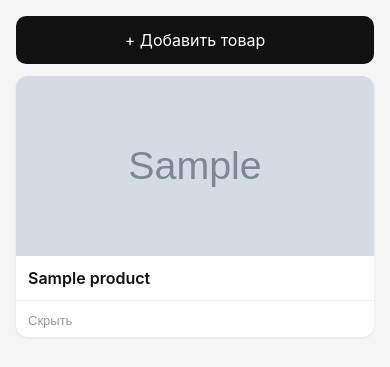
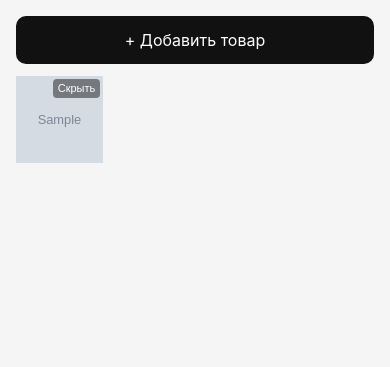
Before and after one commit to yushakov/eligale, a Django app: template templates/mobile2/category_detail.html in a window 390 px wide. Shown: the part 52-419 px from the top of the page. Run offline with Django 5.2, Linux system fonts and the light colour scheme; tables that the repository leaves empty hold one stand-in row (values such as "Sample post"); the template is opened without the code that fills it: values that come from a table or form of the project are taken from there, most other values are stand-ins (such as "Sample title", 1, 10 or a date in 2020); grey boxes marked "Sample" are stand-in pictures; parts of the project's set-up code (start-up, migrations or seed data) failed here and were passed over.

Commit message:
Redesign mobile2 category detail as 4-column image grid
Products now shown as square tiles (4 per row) without names.
Hide/show toggle stays as a small overlay button in the top-right corner.

Co-Authored-By: Claude Sonnet 4.6 <noreply@anthropic.com>

```diff
--- a/templates/mobile2/category_detail.html
+++ b/templates/mobile2/category_detail.html
@@ -4,28 +4,75 @@
 {% block back %}<a href="{% url 'mobile2_home' %}">←</a>{% endblock %}
 
 {% block content %}
+<style>
+.products-grid {
+    display: grid;
+    grid-template-columns: repeat(4, 1fr);
+    gap: 3px;
+    margin-top: 12px;
+}
+.prod-tile {
+    position: relative;
+    aspect-ratio: 1;
+    background: #eee;
+}
+.prod-tile.card-hidden {
+    opacity: 0.4;
+}
+.prod-tile a {
+    display: block;
+    width: 100%;
+    height: 100%;
+}
+.prod-tile img {
+    width: 100%;
+    height: 100%;
+    object-fit: cover;
+    display: block;
+}
+.prod-tile .no-img {
+    width: 100%;
+    height: 100%;
+    background: #ddd;
+}
+.prod-toggle {
+    position: absolute;
+    top: 3px;
+    right: 3px;
+    background: rgba(0,0,0,0.45);
+    color: white;
+    border: none;
+    border-radius: 4px;
+    font-size: 11px;
+    padding: 2px 5px;
+    cursor: pointer;
+    line-height: 1.4;
+    z-index: 1;
+}
+</style>
+
 <a href="{% url 'mobile2_product_add' category.id %}" class="btn">+ Добавить товар</a>
 
 {% if products %}
+    <div class="products-grid">
     {% for product in products %}
-    <div class="card{% if product.is_hidden %} card-hidden{% endif %}" id="prod-{{ product.id }}">
-        <a href="{% url 'mobile2_product_detail' product.id %}">
-            {% if product.cover_key %}
-            <img class="card-img" src="{{ public_base }}/{{ product.cover_key }}" alt="{{ product.name }}">
-            {% else %}
-            <div style="height:80px;background:#eee;"></div>
-            {% endif %}
-            <div class="card-body">
-                <div class="card-title">{{ product.name }}</div>
-            </div>
-        </a>
-        <div class="card-footer">
-            <button class="toggle-btn" data-url="{% url 'mobile_product_toggle_hidden' product.id %}" data-id="prod-{{ product.id }}" onclick="toggleHidden(this)">
+        <div class="prod-tile{% if product.is_hidden %} card-hidden{% endif %}" id="prod-{{ product.id }}">
+            <a href="{% url 'mobile2_product_detail' product.id %}">
+                {% if product.cover_key %}
+                <img src="{{ public_base }}/{{ product.cover_key }}" alt="">
+                {% else %}
+                <div class="no-img"></div>
+                {% endif %}
+            </a>
+            <button class="prod-toggle toggle-btn"
+                    data-url="{% url 'mobile_product_toggle_hidden' product.id %}"
+                    data-id="prod-{{ product.id }}"
+                    onclick="toggleHidden(this)">
                 {% if product.is_hidden %}Показать{% else %}Скрыть{% endif %}
             </button>
         </div>
+    {% endfor %}
     </div>
-    {% endfor %}
 {% else %}
     <div class="empty">Нет товаров</div>
 {% endif %}
```
